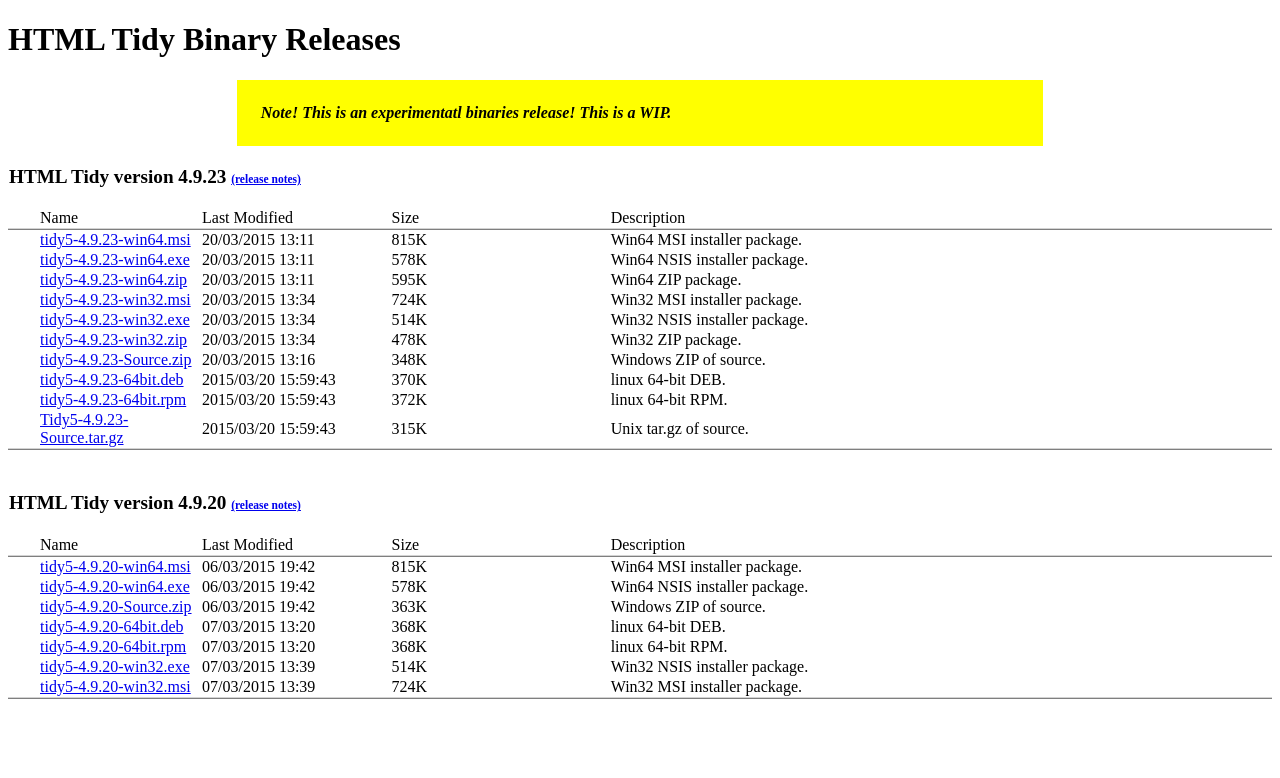
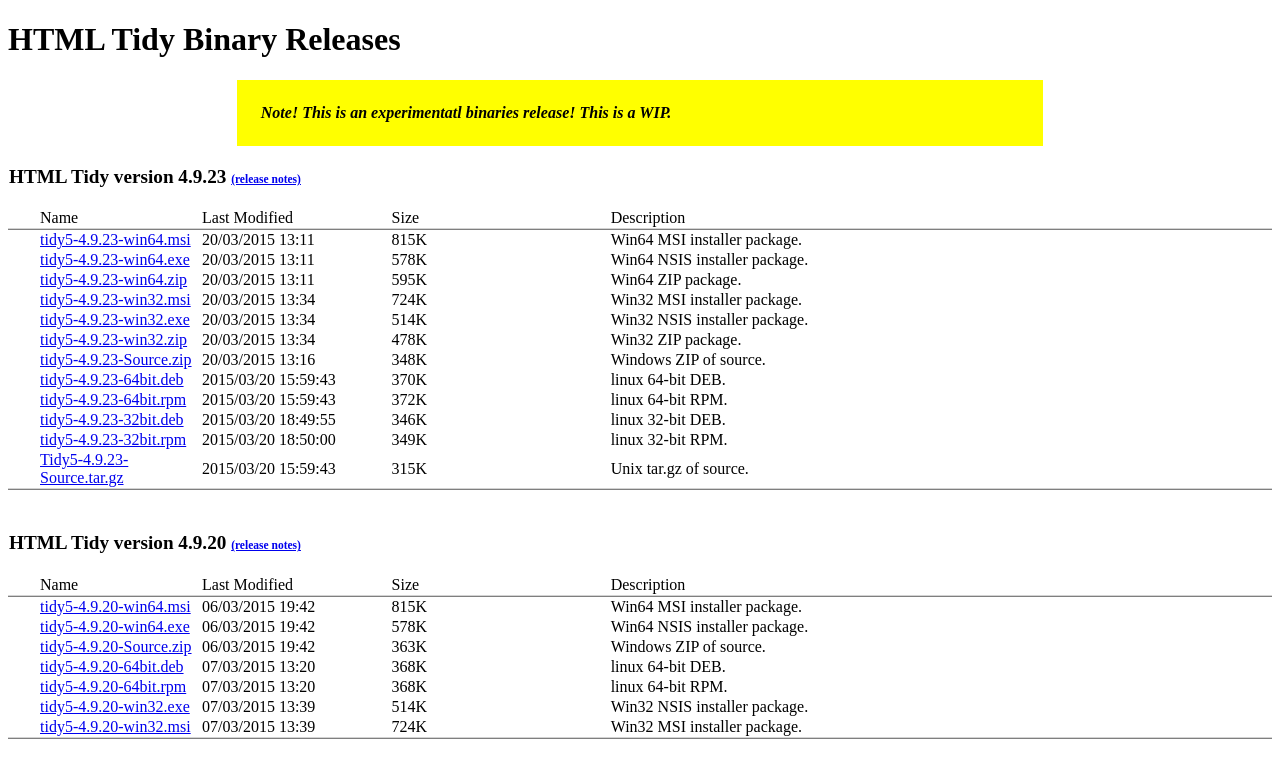
Before and after one commit to htacg/html-tidy.org.binaries, a Jekyll site: the page built from index.html, in a window 1280 px wide. Shown: the top 778 px of the page. Built offline with Jekyll 4.4.1, drawn with Linux system fonts in a browser that asks for light colours.

Commit message:
add 32-bit linux binaries, thanks to Pete

```diff
--- a/_data/tidy.yml
+++ b/_data/tidy.yml
@@ -47,6 +47,16 @@
       modified: 2015/03/20 15:59:43
       describe: linux 64-bit RPM.
 
+    - filename: tidy5-4.9.23-32bit.deb
+      filesize: 346K
+      modified: 2015/03/20 18:49:55
+      describe: linux 32-bit DEB.
+
+    - filename: tidy5-4.9.23-32bit.rpm
+      filesize: 349K
+      modified: 2015/03/20 18:50:00
+      describe: linux 32-bit RPM.
+
     - filename: Tidy5-4.9.23-Source.tar.gz
       filesize: 315K
       modified: 2015/03/20 15:59:43
```
Also changed, not shown: 2 other files.
